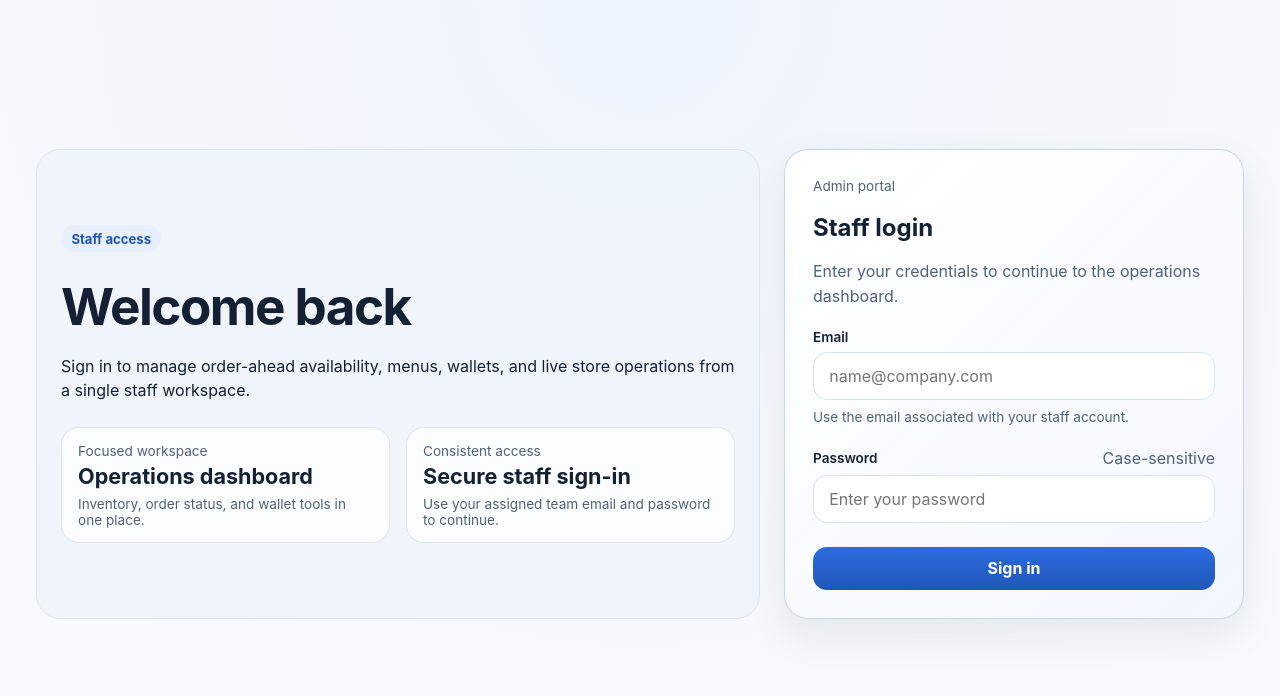
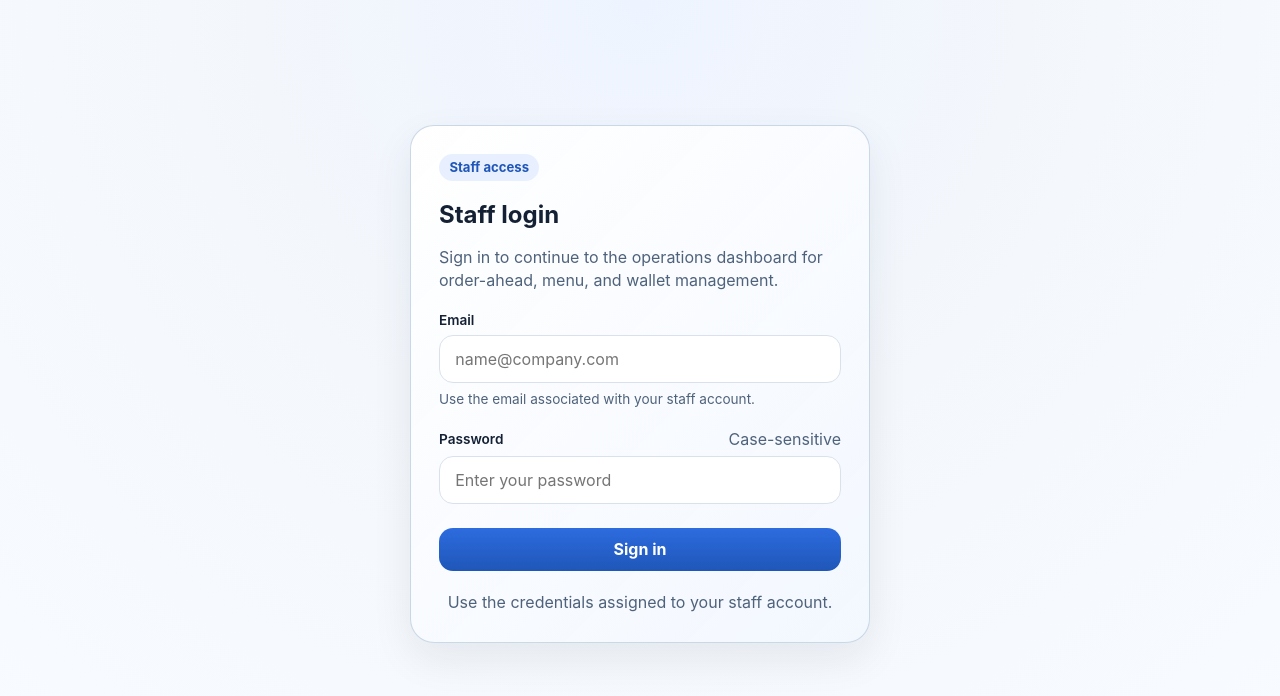
Before and after one commit to NicoChapiro/678-order-ahead, a Next.js app: page /admin/login in a window 1280 px wide. Shown: the top 696 px of the page. Built offline with nearby package versions, Linux system fonts and the light colour scheme.

Commit message:
Tighten staff login UI

```diff
--- a/src/app/(admin)/admin/login/page.tsx
+++ b/src/app/(admin)/admin/login/page.tsx
@@ -35,41 +35,14 @@ export default function AdminLoginPage() {
 
   return (
     <main className="auth-page-shell">
-      <section className="auth-layout" aria-labelledby="staff-login-title">
-        <div className="auth-intro surface-soft">
+      <section className="summary-card auth-panel" aria-labelledby="staff-login-title">
+        <div className="stack auth-panel__header">
           <span className="summary-card__eyebrow">Staff access</span>
           <div className="stack">
-            <h1 id="staff-login-title">Welcome back</h1>
-            <p>
-              Sign in to manage order-ahead availability, menus, wallets, and live store operations
-              from a single staff workspace.
-            </p>
-          </div>
-          <div className="auth-trust-list" aria-label="Staff portal highlights">
-            <div className="stat-item">
-              <span className="stat-label">Focused workspace</span>
-              <strong className="stat-value">Operations dashboard</strong>
-              <span className="stat-helper">
-                Inventory, order status, and wallet tools in one place.
-              </span>
-            </div>
-            <div className="stat-item">
-              <span className="stat-label">Consistent access</span>
-              <strong className="stat-value">Secure staff sign-in</strong>
-              <span className="stat-helper">
-                Use your assigned team email and password to continue.
-              </span>
-            </div>
-          </div>
-        </div>
-
-        <section className="summary-card auth-card" aria-label="Staff login form">
-          <div className="stack auth-card__header">
-            <span className="kicker">Admin portal</span>
-            <div className="stack">
-              <h2>Staff login</h2>
+            <h1 id="staff-login-title">Staff login</h1>
             <p className="helper-text">
-                Enter your credentials to continue to the operations dashboard.
+              Sign in to continue to the operations dashboard for order-ahead, menu, and wallet
+              management.
             </p>
           </div>
         </div>
@@ -86,7 +59,12 @@ export default function AdminLoginPage() {
               inputMode="email"
               placeholder="name@company.com"
               value={email}
-                onChange={(event) => setEmail(event.target.value)}
+              onChange={(event) => {
+                setEmail(event.target.value);
+                if (error) {
+                  setError(null);
+                }
+              }}
               aria-describedby="email-help"
               disabled={isSubmitting}
               required
@@ -109,7 +87,12 @@ export default function AdminLoginPage() {
               autoComplete="current-password"
               placeholder="Enter your password"
               value={password}
-                onChange={(event) => setPassword(event.target.value)}
+              onChange={(event) => {
+                setPassword(event.target.value);
+                if (error) {
+                  setError(null);
+                }
+              }}
               disabled={isSubmitting}
               required
             />
@@ -118,14 +101,17 @@ export default function AdminLoginPage() {
           {error ? <InlineFeedback message={error} tone="error" /> : null}
 
           <button
-              className="button button--primary button--block"
+            className="button button--primary button--block auth-form__submit"
             type="submit"
             disabled={isSubmitting}
           >
             {isSubmitting ? 'Signing in…' : 'Sign in'}
           </button>
+
+          <p className="meta-text auth-form__note">
+            Use the credentials assigned to your staff account.
+          </p>
         </form>
-        </section>
       </section>
     </main>
   );
--- a/src/styles/globals.css
+++ b/src/styles/globals.css
@@ -695,96 +695,43 @@ ul {
 .auth-page-shell {
   min-height: 100vh;
   display: grid;
-  align-items: center;
+  place-items: center;
 }
 
-.auth-layout {
-  width: 100%;
-  display: grid;
-  gap: 1.5rem;
-  grid-template-columns: minmax(0, 1.1fr) minmax(320px, 460px);
-  align-items: stretch;
+.auth-panel {
+  width: min(100%, 460px);
+  margin: 0 auto;
 }
 
-.auth-intro,
-.auth-card {
-  min-width: 0;
-}
-
-.auth-intro {
-  display: grid;
-  gap: 1.5rem;
-  align-content: center;
-  padding: 1.5rem;
-  border-radius: var(--radius-lg);
-  min-height: 100%;
-}
-
-.auth-intro h1,
-.auth-card h2 {
-  margin: 0;
-}
-
-.auth-intro h1 {
-  font-size: clamp(2rem, 4vw, 3.25rem);
-  letter-spacing: -0.03em;
-}
-
-.auth-intro p,
-.auth-card p {
-  line-height: 1.55;
-}
-
-.auth-trust-list {
-  display: grid;
-  gap: 1rem;
-  grid-template-columns: repeat(auto-fit, minmax(220px, 1fr));
-}
-
-.auth-card {
-  justify-content: center;
-}
-
-.auth-card,
-.auth-card__header,
+.auth-panel,
+.auth-panel__header,
 .auth-form {
   display: grid;
   gap: 1.25rem;
+}
+
+.auth-panel__header h1 {
+  margin: 0;
 }
 
 .auth-form__label-row {
   justify-content: space-between;
 }
 
-.auth-form .button {
+.auth-form__submit {
   margin-top: 0.25rem;
 }
 
-@media (max-width: 920px) {
+.auth-form__note {
+  text-align: center;
+}
+
+@media (max-width: 640px) {
   .auth-page-shell {
     min-height: auto;
   }
 
-  .auth-layout {
-    grid-template-columns: 1fr;
-  }
-
-  .auth-intro {
-    padding: 1.25rem;
+  .auth-panel {
+    width: 100%;
   }
 }
-
-@media (max-width: 640px) {
-  .auth-layout {
-    gap: 1rem;
-  }
-
-  .auth-intro,
-  .auth-card {
-    padding: 1.1rem;
-  }
-
-  .auth-trust-list {
-    grid-template-columns: 1fr;
-  }
-}
```
Lines whose indentation alone changed are shown as unchanged.
